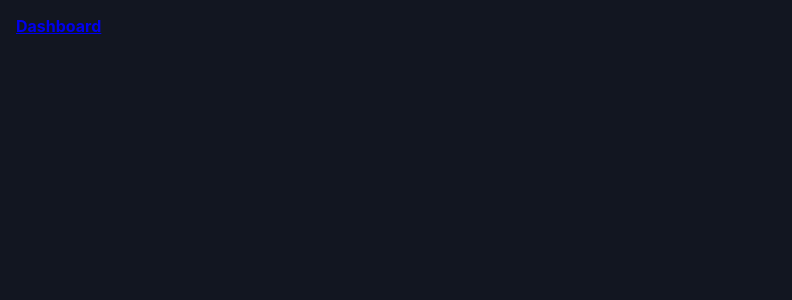
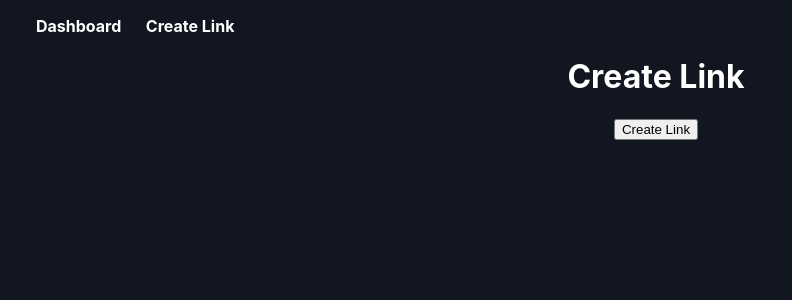
Before and after one commit to shahnad/devchoice, a React (Create React App) app: page /createLink in a window 1280 px wide. Shown: the top 300 px of the page, without its empty margins (0-792 px from the left). Built offline with nearby package versions, Linux system fonts and the light colour scheme.

Commit message:
New component createLink

```diff
--- a/src/App.css
+++ b/src/App.css
@@ -33,3 +33,17 @@
     transform: rotate(360deg);
   }
 }
+
+.nav-link {
+  width: 100px;
+  color: #ffffff;
+  text-decoration: none;
+  margin: 0px 0px 5px 20px;
+  text-align: center;
+
+}
+
+.navbar-nav a:hover{
+  color: #ffffff;
+  background-color: #1f6fbb;
+}
--- a/src/App.js
+++ b/src/App.js
@@ -1,17 +1,21 @@
 import './App.css';
 import "./cssmodules/dashboard.css";
+import "./cssmodules/createLink.css";
 import { BrowserRouter as Router, Switch, Route, Link } from 'react-router-dom';
 import Dashboard from "./components/dashboard";
+import CreateLink from "./components/createLink";
 
 function App() {
   return (
     <Router>
         <div>
-          <div className="navbar-nav mr-auto">
+          <div className="navbar-nav">
             <a><Link to={'/'} className="nav-link"> <b>Dashboard</b> </Link></a>
+            <a><Link to={'/createLink'} className="nav-link"> <b>Create Link</b> </Link></a>
           </div>
           <Switch>
               <Route exact path='/' component={Dashboard} />
+              <Route exact path='/createLink' component={CreateLink} />
           </Switch>
         </div>
       </Router>
--- /dev/null
+++ b/src/components/createLink.js
@@ -0,0 +1,42 @@
+import React, { useRef, useEffect, useState } from "react";
+import Axios from "axios";
+
+const formFields = [
+    ["Name of Nominee", "nominate someone"],
+    ["email", "nominee email"],
+    ["description", "reason for nomination"],
+    ["nominatedby", "nominated by"]
+  ];
+const CreateLink = () =>{
+  const [isFormCreated, setIsFormCreated] = useState(false);
+  const onClickEnableForm = () => setIsFormCreated(true);
+
+    return(
+        <div className="App">
+            <h1>Create Link</h1>
+            {isFormCreated && (
+                <form className="linkForm inputForm">
+                    {formFields.map(([name, value]) => {
+                        return (
+                        <div className="inputField" key={name}>
+                            {
+                            name === "description" ? (
+                                <textarea  placeholder={value} name={name} />
+                            ) : (
+                                <input placeholder={value} name={name} type="text" />
+                            ) }
+                        </div>
+                        );
+                    })}
+                    <input type="submit" />
+                </form>
+            )}
+            {!isFormCreated && (
+                <input value="Create Link" type="button" onClick={onClickEnableForm} />
+            )}
+        </div>
+    )
+
+}
+
+export default CreateLink
--- a/src/components/dashboard.js
+++ b/src/components/dashboard.js
@@ -61,7 +61,8 @@ const Dashboard = () => {
                     <div className="levelmain">
                         <h3>Recent Nominations</h3>
                         {
-                            !nominationList.length && (<div className="nonominationdata">There are no nominations to display !</div>)}
+                            !nominationList.length && (<div className="nonominationdata">Sorry, no nominations to display !</div>)
+                        }
 
                         <div className="grid-container">
                             {
@@ -99,6 +100,9 @@ const Dashboard = () => {
                             <div className="space_1 tile">
                                 <h3>Nominations Count</h3>
                                 {
+                                    !nominationCount.length && (<div className="nonominationdata">No nominations count to display !</div>)
+                                }
+                                {
                                     nominationCount.map(data => (
                                         <div key={data.id}>
                                             <div className="count badge" >
--- /dev/null
+++ b/src/cssmodules/createLink.css
@@ -0,0 +1,25 @@
+
+.linkForm {
+    width: 25% !important;
+    height: 400px !important;
+    position: relative;
+    padding: 30px;
+    margin: 10px;
+    background-color: #223054;
+    margin: 0 auto;
+}
+.inputField{
+    height:70px;
+}
+
+.inputField input{
+    width : 80%;
+    height: 25px;
+    margin: 10px 0px 10px 0px;
+}
+
+.inputField textarea{
+    width : 80%;
+    height: 70px;
+    margin: 0px 0px 30px 0px;
+}
```
